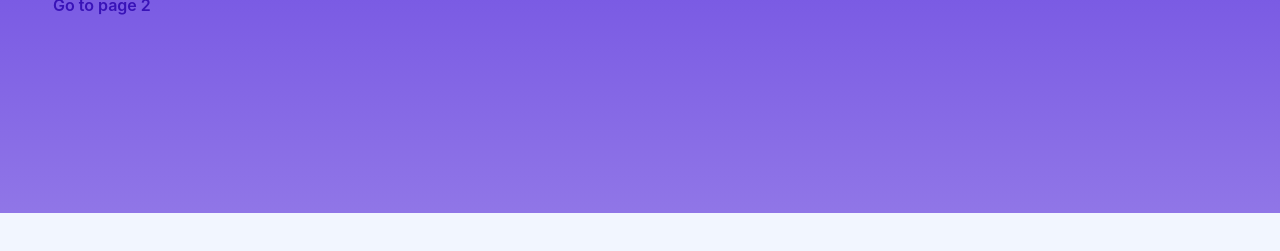
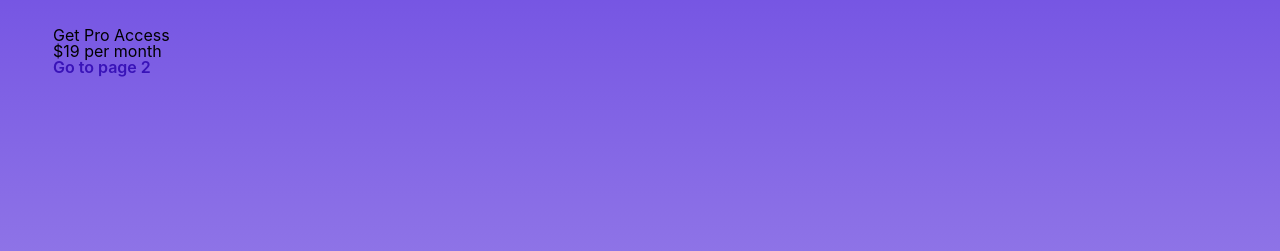
Before and after one commit to flores-o/designcodeweb, a Gatsby site: page / in a window 1280 px wide. Shown: the part 553-804 px from the top of the page. Built offline with nearby package versions, Linux system fonts and the light colour scheme; Gatsby itself is replaced by a stand-in of ours.

Commit message:
added purchase button

```diff
--- /dev/null
+++ b/src/components/buttons/PurchaseButton.js
@@ -0,0 +1,17 @@
+import React from "react"
+import styled from "styled-components"
+
+export default function PurchaseButton() {
+  return (
+    <Wrapper>
+      <Title>Get Pro Access</Title>
+      <Subtitle>$19 per month</Subtitle>
+    </Wrapper>
+  )
+}
+
+const Wrapper = styled.div``
+
+const Title = styled.p``
+
+const Subtitle = styled.p``
--- a/src/components/layout/sections/HeroSection.js
+++ b/src/components/layout/sections/HeroSection.js
@@ -3,7 +3,7 @@ import { Link } from "gatsby"
 import styled from "styled-components"
 import { H1, MediumText } from "../../styles/TextStyles"
 import { themes } from "../../styles/ColorStyles"
-
+import PurchaseButton from "../../buttons/PurchaseButton"
 function HeroSection() {
   return (
     <>
@@ -17,6 +17,7 @@ function HeroSection() {
               Don’t skip design. Learn design and code, by building real apps with
               React and Swift. Complete courses about the best tools.
             </Description>
+            <PurchaseButton />
           </TextWrapper>
           <Link to="/page-2/"> Go to page 2 </Link> <br />
         </ContentWrapper>
```
